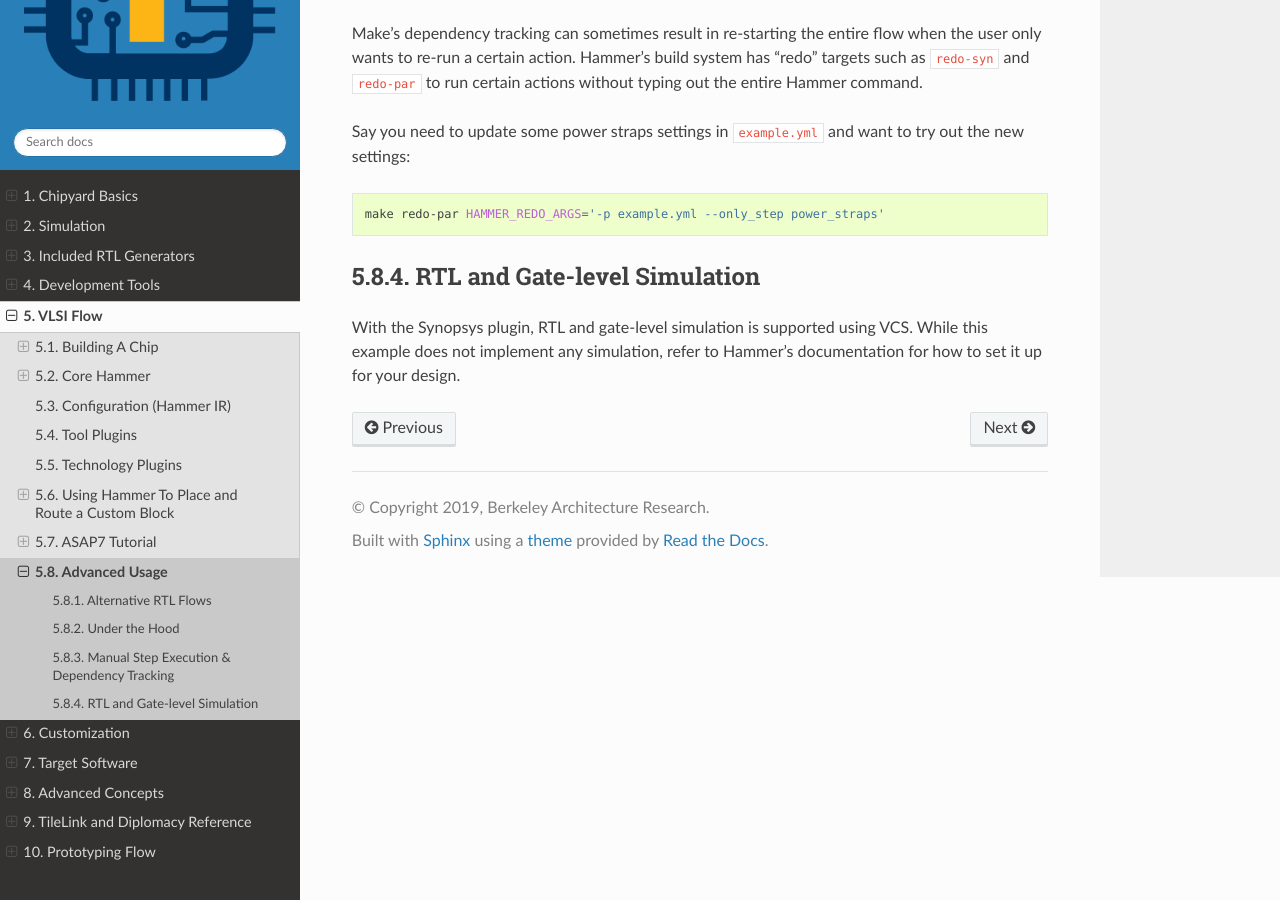
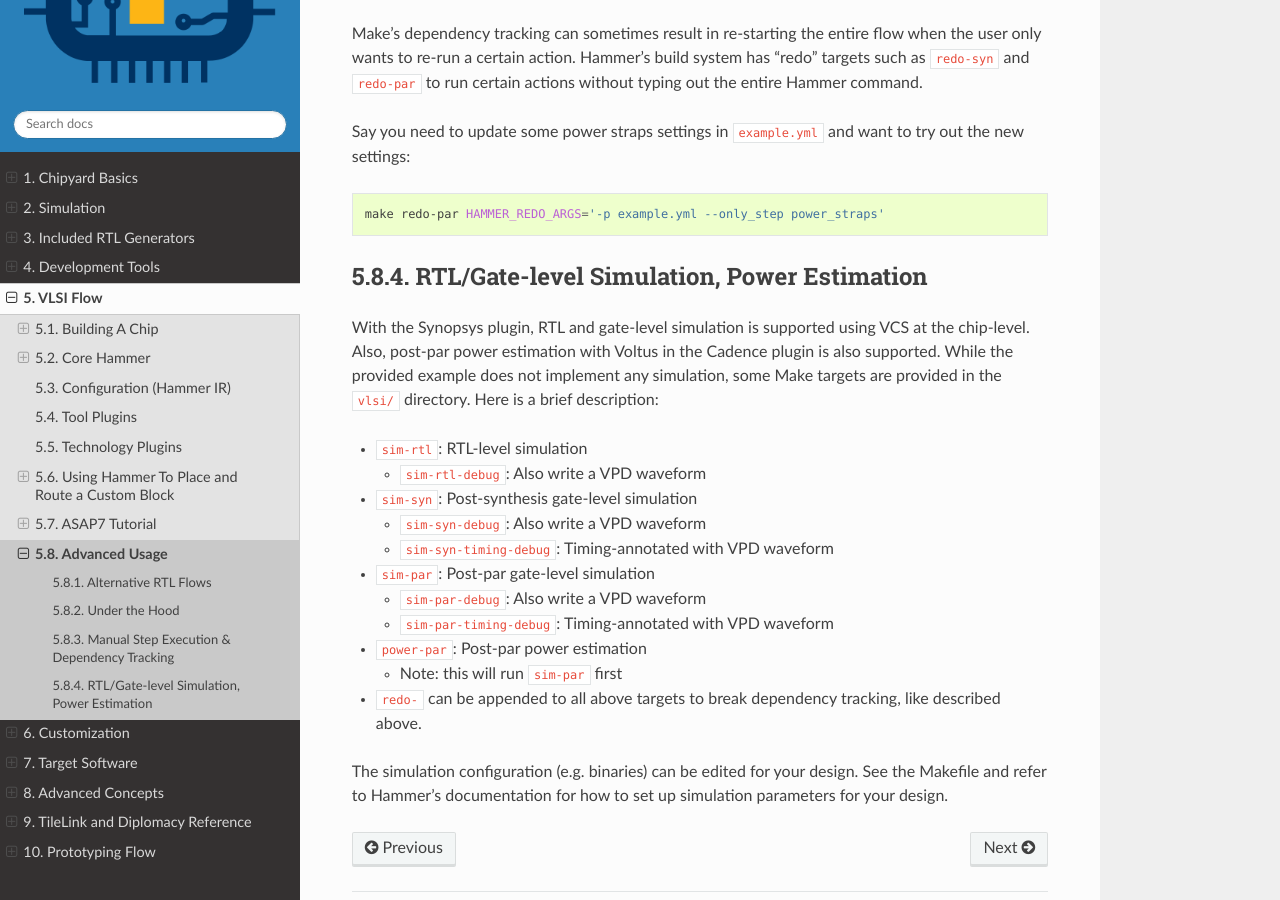
Before and after one commit to ucb-bar/chipyard, a Sphinx documentation site: the page built from docs/VLSI/Advanced-Usage.rst, in a window 1280 px wide and 900 px high, scrolled down 1175 px. Built offline with Sphinx 7.4.7 and the Read the Docs theme 2.0.0, drawn with Linux system fonts in a browser that asks for light colours.

Commit message:
add timing annotated targets for post-syn sim + docs update

```diff
--- a/docs/VLSI/Advanced-Usage.rst
+++ b/docs/VLSI/Advanced-Usage.rst
@@ -49,6 +49,28 @@ Say you need to update some power straps settings in ``example.yml`` and want to
 
    make redo-par HAMMER_REDO_ARGS='-p example.yml --only_step power_straps'
 
-RTL and Gate-level Simulation
------------------------------
-With the Synopsys plugin, RTL and gate-level simulation is supported using VCS. While this example does not implement any simulation, refer to Hammer's documentation for how to set it up for your design.
+RTL/Gate-level Simulation, Power Estimation
+-------------------------------------------
+With the Synopsys plugin, RTL and gate-level simulation is supported using VCS at the chip-level. Also, post-par power estimation with Voltus in the Cadence plugin is also supported. While the provided example does not implement any simulation, some Make targets are provided in the ``vlsi/`` directory. Here is a brief description:
+
+* ``sim-rtl``: RTL-level simulation
+
+  * ``sim-rtl-debug``: Also write a VPD waveform
+
+* ``sim-syn``: Post-synthesis gate-level simulation
+
+  * ``sim-syn-debug``: Also write a VPD waveform
+  * ``sim-syn-timing-debug``: Timing-annotated with VPD waveform
+
+* ``sim-par``: Post-par gate-level simulation
+
+  * ``sim-par-debug``: Also write a VPD waveform
+  * ``sim-par-timing-debug``: Timing-annotated with VPD waveform
+
+* ``power-par``: Post-par power estimation
+
+  * Note: this will run ``sim-par`` first
+
+* ``redo-`` can be appended to all above targets to break dependency tracking, like described above.
+
+The simulation configuration (e.g. binaries) can be edited for your design. See the Makefile and refer to Hammer's documentation for how to set up simulation parameters for your design.
--- a/docs/VLSI/Tutorial.rst
+++ b/docs/VLSI/Tutorial.rst
@@ -50,11 +50,11 @@ Prerequisites
 -------------
 
 * Python 3.4+
-* numpy and gdspy packages
+* numpy and gdspy packages. gdspy must be version 1.4.
 * Genus, Innovus, and Calibre licenses
 * For ASAP7 specifically:
 
-  * Download the `ASAP7 PDK <http://asap.asu.edu/asap/>`__ tarball to a directory of choice but do not extract it. The tech plugin is configured to extract the PDK into a cache directory for you.
+  * Download the `ASAP7 PDK v1p5 <http://asap.asu.edu/asap/>`__ tarball to a directory of choice but do not extract it. The tech plugin is configured to extract the PDK into a cache directory for you.
   * If you have additional ASAP7 hard macros, their LEF & GDS need to be 4x upscaled @ 4000 DBU precision. They may live outside ``extra_libraries`` at your discretion.
   * Innovus version must be >= 15.2 or <= 18.1 (ISRs excluded).
 
```
Also changed, not shown: 1 other file.
